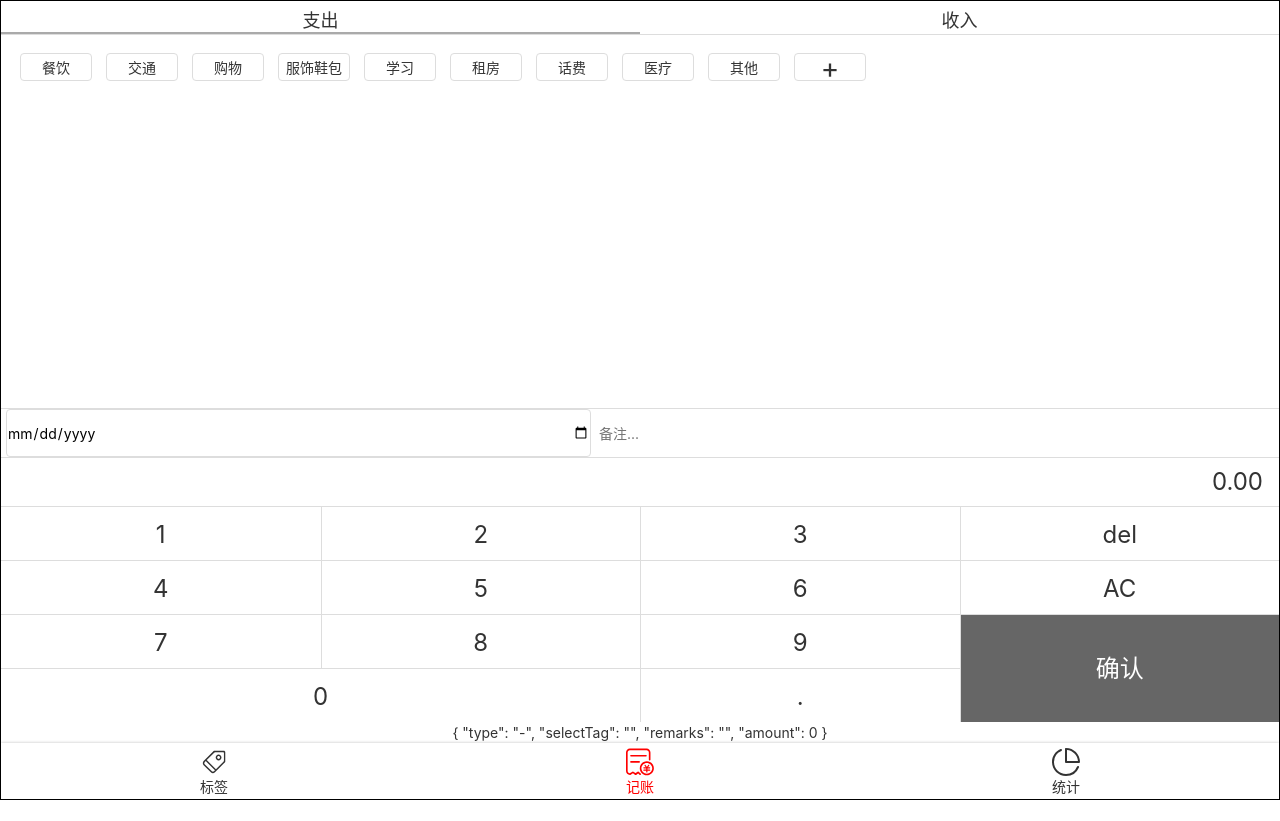
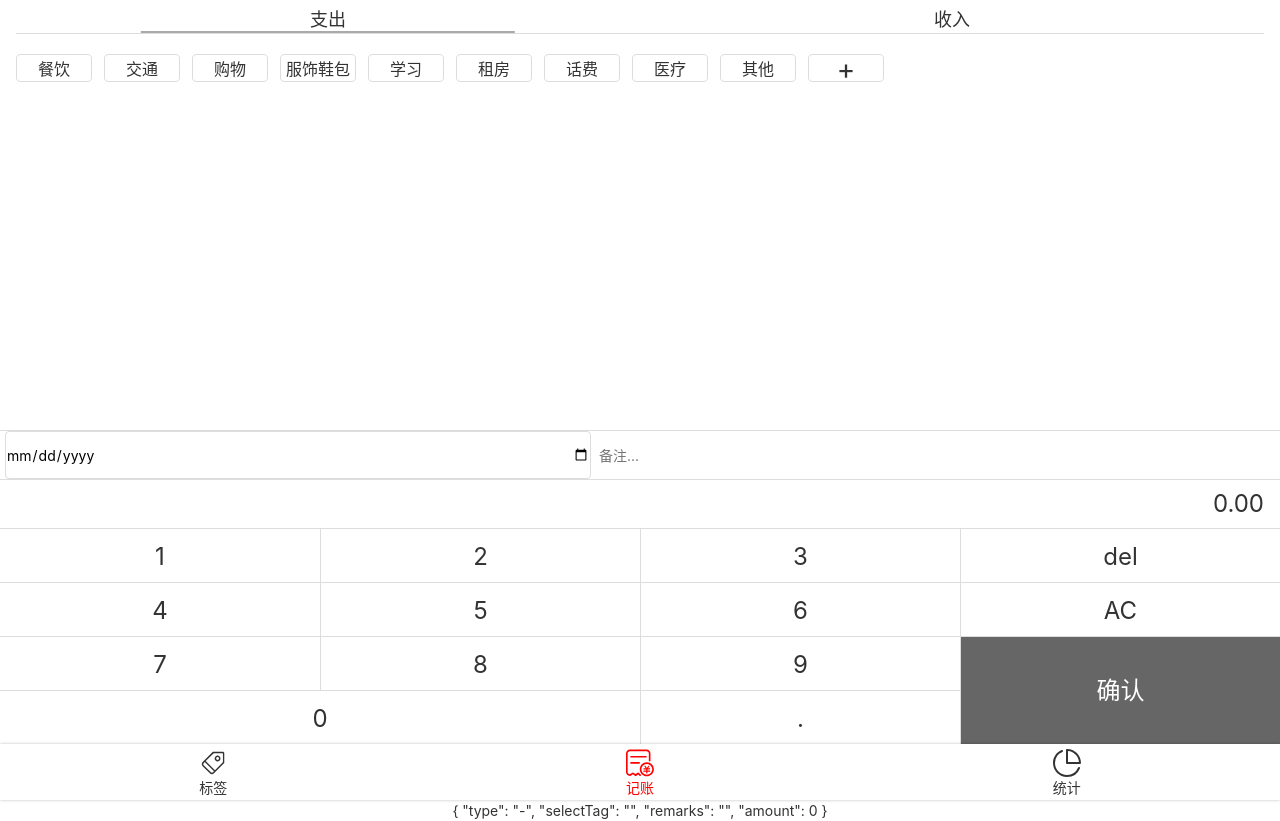
Before and after one commit to ml1234256/zhuzhu-money, a Vue app: page /#/money in a window 1280 px wide. Before the commit the page ends 800 px from the top, so only its background shows below. Built offline with nearby package versions, Linux system fonts and the light colour scheme.

Commit message:
封装 recordListModel

```diff
--- a/src/components/Layout.vue
+++ b/src/components/Layout.vue
@@ -23,7 +23,6 @@
     flex-direction: column;
     height: 100vh;
     width: 100vw;
-    border: 1px solid black;
     > .content {
         // border: 1px solid blue;
         display: flex;
--- a/src/components/Money/Tags.vue
+++ b/src/components/Money/Tags.vue
@@ -48,7 +48,7 @@
     display: flex;
     flex-direction: column;
     flex-grow: 1;
-    padding: 4px 8px;
+    padding: 4px 6px;
     > .tagList {
         display: flex;
         flex-wrap: wrap;
@@ -57,10 +57,10 @@
             border: 1px solid $color-border;
             border-radius: 4px;
             height: 28px;
-            width: 72px;
-            // padding: 12px;
+            width: 76px;
             line-height: 28px;
-            margin: 4px 7px;
+            font-size: 16px;
+            margin: 6px;
             &.selected {
                 background-color: #666;
                 color: #fff;
--- a/src/components/Money/Types.vue
+++ b/src/components/Money/Types.vue
@@ -31,6 +31,7 @@
         align-items: center;
         font-size:18px;
         height:40px;
+        padding: 0 16px;
         >li {
             border-bottom: 1px solid $color-border;
             width:50%;
@@ -38,9 +39,10 @@
             &.selected::after {
                 content: '';
                 position:absolute;
-                left: 0;
+                left: 50%;
                 bottom:0;
-                width: 100%;
+                transform: translateX(-50%);
+                width: 60%;
                 height: 2px;
                 background-color: #aaa;
             }
--- /dev/null
+++ b/src/models/recordListModel.ts
@@ -0,0 +1,15 @@
+const localStorageKeyName = 'recordList'
+const recordListModel = {
+    clone(date: RecordItem[] | RecordItem) {
+        return JSON.parse(JSON.stringify(date));
+    },
+    fetch() {
+        return JSON.parse(window.localStorage.getItem(localStorageKeyName) || '[]') as RecordItem[];
+    },
+    save(data: RecordItem[]) {
+        window.localStorage.setItem(localStorageKeyName, JSON.stringify(data));
+        console.log('save');
+    }
+}
+
+export default recordListModel;
--- a/src/views/Money.vue
+++ b/src/views/Money.vue
@@ -5,8 +5,8 @@
             <Tags :data-source="currentTags" @update:dataSource="onUpdateCurrentTags" @update:value="onUpdateTags"/>
             <Remarks :value.sync="record.remarks" />
             <NumberPad @update:output="onUpdateMount" @submit="saveRecord"/>
-            {{record}}
         </Layout>
+         {{record}}
     </div>
 </template>
 
@@ -17,16 +17,9 @@
     import Tags from '@/components/Money/Tags.vue';
     import Remarks from '@/components/Money/Remarks.vue';
     import NumberPad from "@/components/Money/NumberPad.vue";
+    import recordListModel from "@/models/recordListModel.ts";
 
-    const recordList: Record[] = JSON.parse(window.localStorage.getItem('recordList') || '[]');
-    console.log(recordList);
-    type Record = {
-        type: string;
-        selectTag: string;
-        remarks: string;
-        amount: number; // 数据类型 object | string
-        date?: Date;  // '?' 表示可以没有
-    }
+    const recordList = recordListModel.fetch();
 
     @Component({
         components: {
@@ -36,8 +29,8 @@
     export default class Money extends Vue{
         expendTags: string[] = ['餐饮', '交通', '购物', '服饰鞋包', '学习', '租房', '话费', '医疗', '其他'];
         incomeTags: string[] = ['工资', '理财', '兼职', '补助', '其他'];
-        recordList: Record[] = recordList;
-        record: Record = {
+        recordList: RecordItem[] = recordList;
+        record: RecordItem = {
             type: '-',
             selectTag: '',
             remarks: '',
@@ -66,10 +59,9 @@
         }
         onUpdateMount(amount: string) {
             this.record.amount = parseFloat(amount);
-            console.log(amount)
         }
         saveRecord() {
-            const recordClone: Record = JSON.parse(JSON.stringify(this.record)); // 拷贝
+            const recordClone: RecordItem = recordListModel.clone(this.record); // 拷贝
             if(recordClone['selectTag'] === ''){
                 window.alert('请选择标签');
                 return;
@@ -80,7 +72,7 @@
         }
         @Watch('recordList')
         onRecordListChanged() {
-            window.localStorage.setItem('recordList', JSON.stringify(this.recordList));
+            recordListModel.save(this.recordList);
         }
     }
 </script>
```
Also changed, not shown: src/custom.d.ts (added, +7 -0 lines), 1 other file (tests, documents, lock files or other folders).
